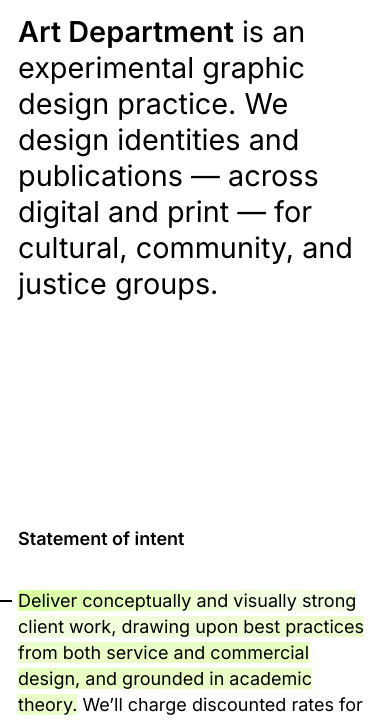
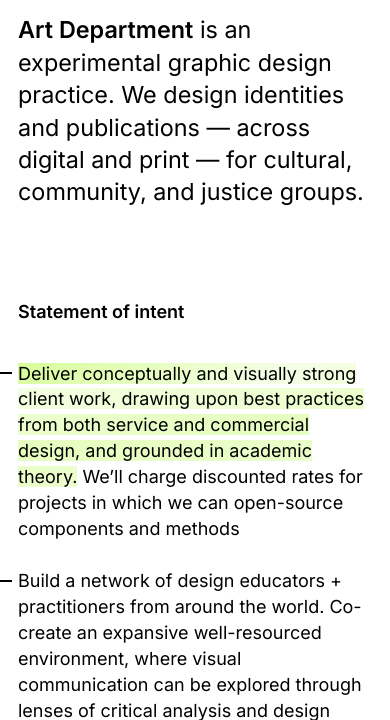
Before and after one commit to droom/artdept, a PHP site: page / in a window 390 px wide. Shown: the top 720 px of the page. Run offline with PHP 8.4, Linux system fonts and the light colour scheme.

Commit message:
fixes header

```diff
--- a/css/artdept.css
+++ b/css/artdept.css
@@ -52,18 +52,26 @@
 @media screen and (max-width: 500px) {
   .wrap {
     padding: 0.8rem 1rem 0.8rem 1rem;
+  }
+  .h1{
+    font-size: 1.3rem;
+    line-height: 1.8rem;
+  }
+/*  header{
+    height: 50vh;
+  }*/
+}
 
 
-  }
-  .h1{
-    font-size: 1.6rem;
-    line-height: 2rem;
+/*.header{
+  display: grid;
+  height: calc(100vh - 15px);
+}*/
 
-  }
-  header{
-    /*background: pink;*/
-    height: 50vh;
-  }
+.path{
+  /*background: pink;*/
+  /*background: rgb(0,0,0);*/
+  /*background: linear-gradient(90deg, rgba(0,0,0,0) 0%, rgba(0,0,0,0) 49%, rgba(0,0,0,1) 50%, rgba(0,0,0,0) 51%, rgba(0,0,0,0) 100%, rgba(0,0,0,0.15) 100%); */
 }
 
 
--- a/index.html
+++ b/index.html
@@ -59,7 +59,7 @@
         and publications &mdash; across digital and print &mdash;
         for cultural, community, and justice groups.
       </h1>
-      <!-- <span>—</span> -->
+      <span class="path"></span>
     </header>
 
     <main>
```
